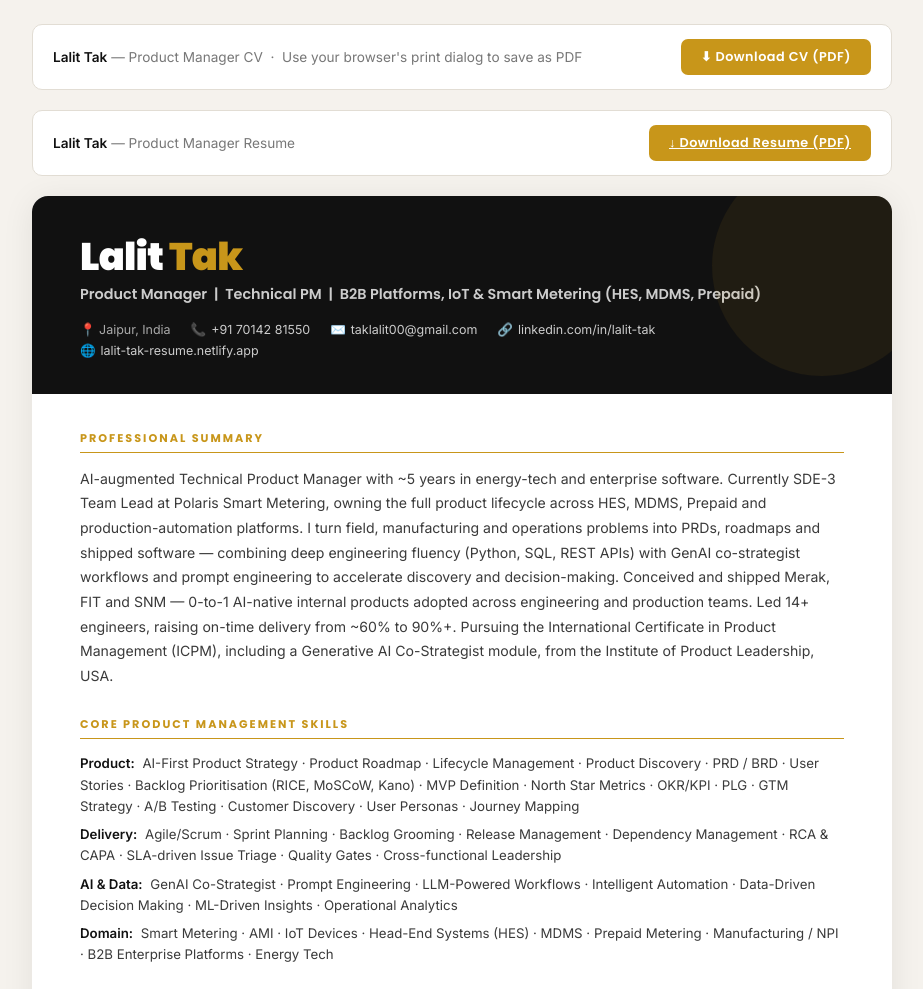
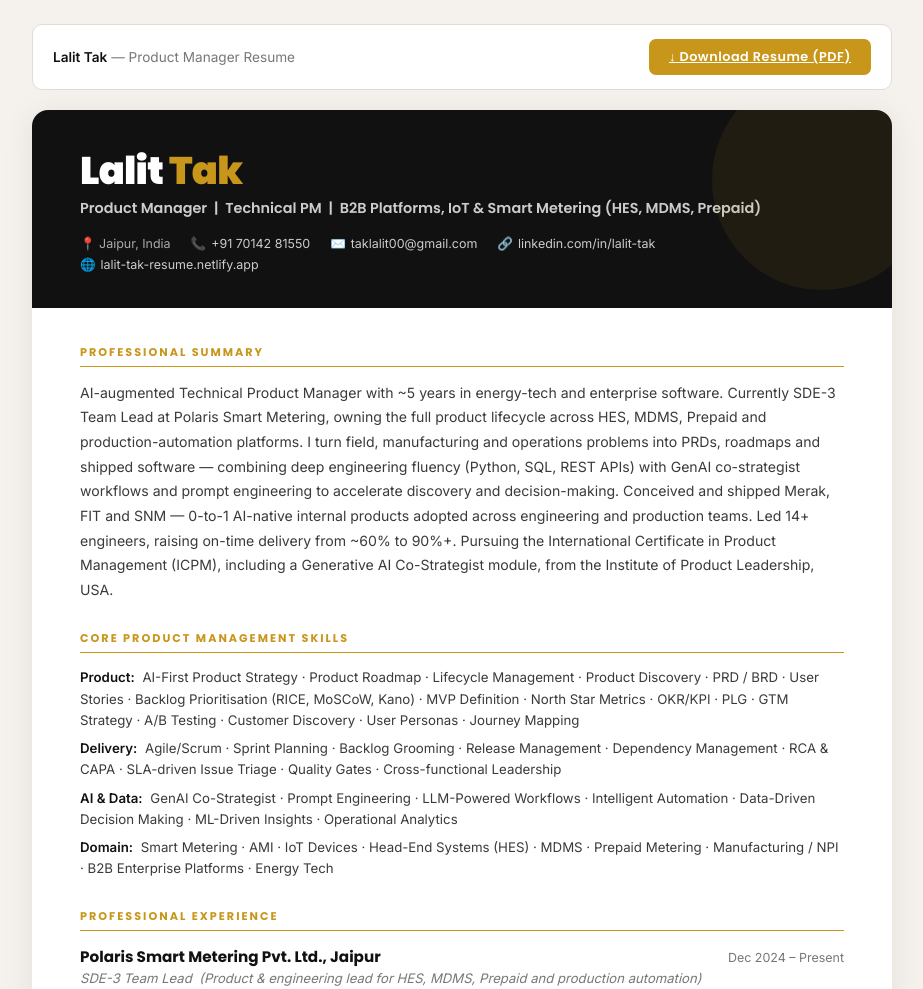
Before and after one commit to 701428/lalit-tak-portfolio, a plain HTML site: page resume.html in a window 1280 px wide. Shown: the top 989 px of the page, without its empty margins (178-1101 px from the left). Drawn offline with Linux system fonts and the light colour scheme.

Commit message:
Remove duplicate download bar from resume.html
Deleted the leftover claude.use-based CV bar that caused two header
strips to appear on the resume page.

Co-Authored-By: Claude Sonnet 4.6 <noreply@anthropic.com>

```diff
--- a/resume.html
+++ b/resume.html
@@ -135,28 +135,6 @@ body{
   .exp-head{flex-direction:column}
 }
 </style>
-
-<div class="print-bar">
-  <span><strong>Lalit Tak</strong> — Product Manager CV &nbsp;·&nbsp; Use your browser's print dialog to save as PDF</span>
-  <button class="btn-print" id="dlBtn" onclick="downloadCV()">⬇ Download CV (PDF)</button>
-  <script>
-  async function downloadCV(){
-    var btn=document.getElementById('dlBtn');
-    btn.textContent='Preparing…';btn.disabled=true;
-    try{
-      var downloads=await claude.use('downloads');
-      if(!downloads){btn.textContent='⬇ Download CV (PDF)';btn.disabled=false;return;}
-      var res=await fetch('/_blob/3afc371d69d8866ad32e7622c036cca0');
-      var blob=await res.blob();
-      await downloads.save({filename:'Lalit_Tak_PM_CV.pdf',data:blob});
-      btn.textContent='✓ Downloaded!';
-      setTimeout(function(){btn.textContent='⬇ Download CV (PDF)';btn.disabled=false;},2000);
-    }catch(e){
-      btn.textContent='⬇ Download CV (PDF)';btn.disabled=false;
-    }
-  }
-  </script>
-</div>
 
 <div class="print-bar">
   <span><strong>Lalit Tak</strong> &mdash; Product Manager Resume</span>
```
